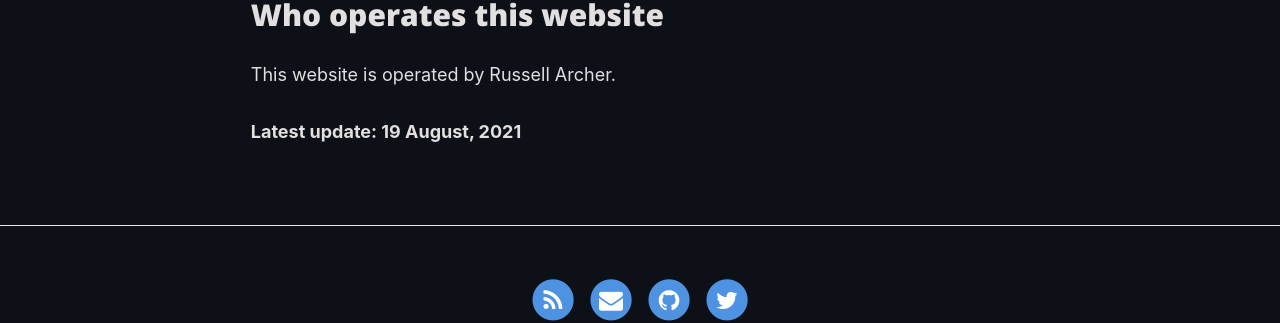
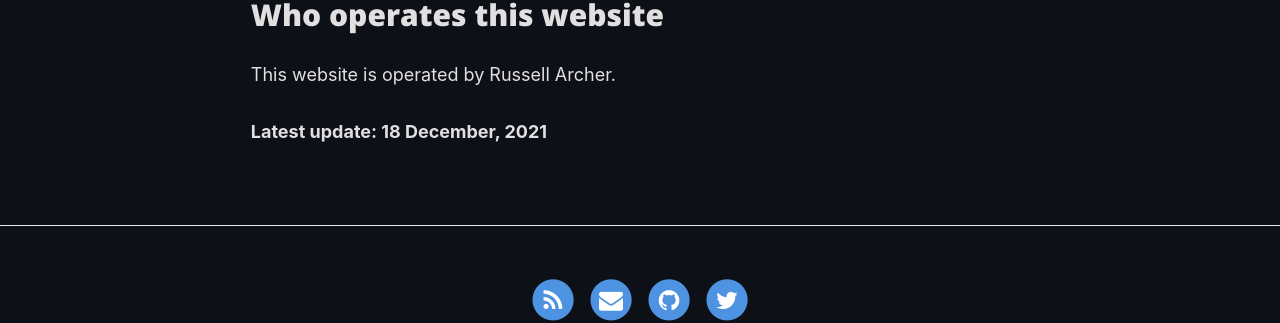
Before and after one commit to russell-archer/russell-archer.github.io, a Jekyll site: the page built from privacy.md, in a window 1280 px wide and 900 px high, scrolled down 739 px. Shown: the part 472-795 px from the top of the window. Built offline with Jekyll 4.4.1, drawn with Linux system fonts in a browser that asks for light colours; nearby versions of some CDN libraries.

Commit message:
Updated privacy
Signed-off-by: Russell Archer <russell.archer@mac.com>

```diff
--- a/privacy.md
+++ b/privacy.md
@@ -25,4 +25,4 @@ We may update this policy from time to time by publishing a new version on our w
 
 This website is operated by Russell Archer.
 
-**Latest update: 19 August, 2021**
+**Latest update: 18 December, 2021**
```
